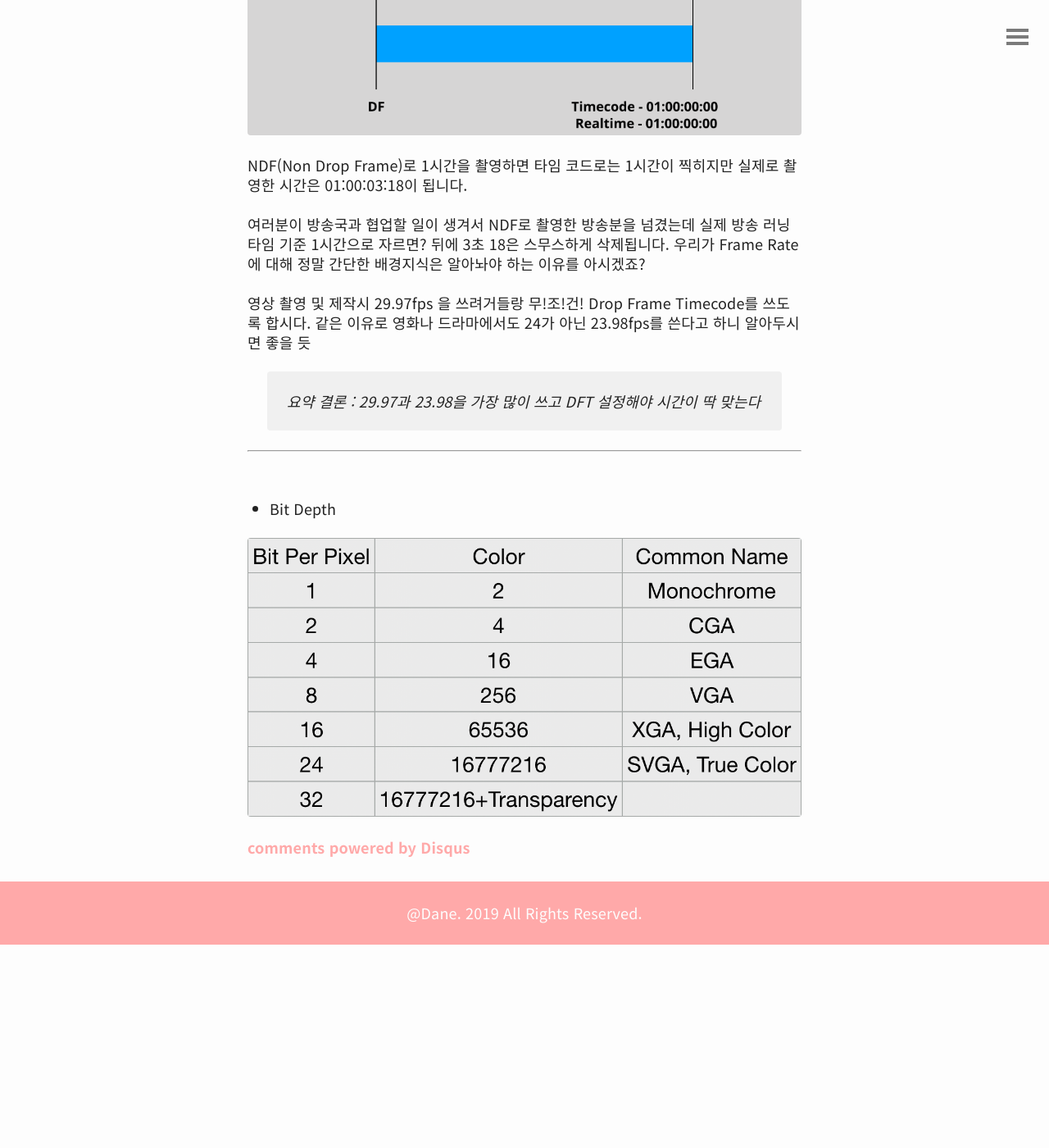
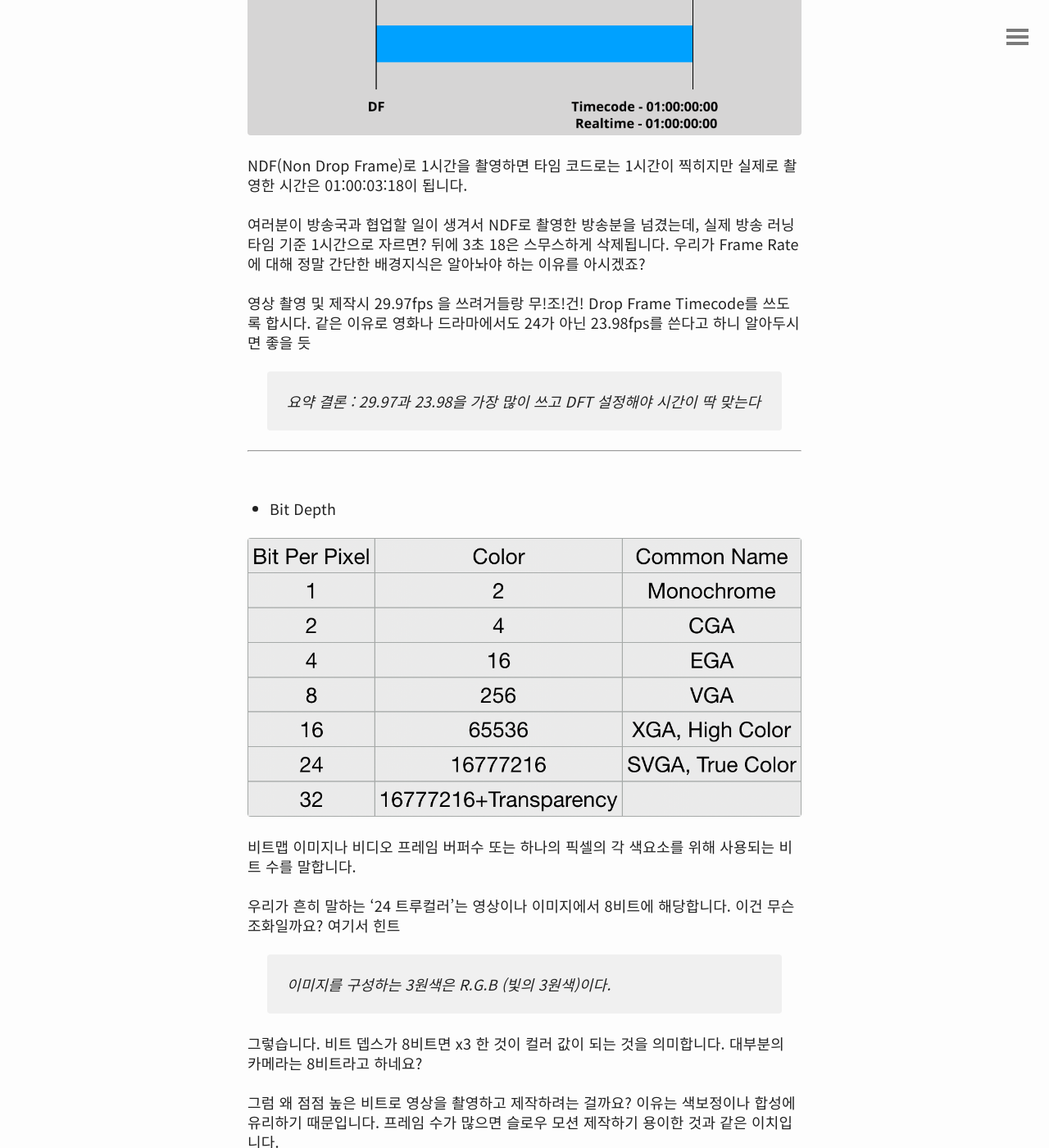
Before and after one commit to Dane10st/danelog, a Jekyll site: the page built from _posts/2019-12-18-videoformat2.md, in a window 1280 px wide and 1400 px high, scrolled down 2561 px. Shown: the whole window at 82% size. Built offline with Jekyll 4.4.1, drawn with Linux system fonts in a browser that asks for light colours; comment, search, counter and statistics services are not loaded; before the commit the page ends 3713 px from its top, so only the background shows below that; some of the changed text lies outside the part shown.

Commit message:
12/27 commit
메일침프 블로그 연결입니다

```diff
--- a/_includes/head.html
+++ b/_includes/head.html
@@ -104,4 +104,6 @@
 
 	<meta name="naver-site-verification" content="d726f120f31bb189f5a7f2b9f4240886a814078b"/>
 
+	<script id="mcjs">!function(c,h,i,m,p){m=c.createElement(h),p=c.getElementsByTagName(h)[0],m.async=1,m.src=i,p.parentNode.insertBefore(m,p)}(document,"script","https://chimpstatic.com/mcjs-connected/js/users/820fbc3ad6826812e44d528f1/44f68accec68f372e9dba32bb.js");</script>
+
 </head>
--- a/_posts/2019-12-18-videoformat2.md
+++ b/_posts/2019-12-18-videoformat2.md
@@ -58,7 +58,7 @@
 
   NDF(Non Drop Frame)로 1시간을 촬영하면 타임 코드로는 1시간이 찍히지만 실제로 촬영한 시간은 01:00:03:18이 됩니다.
 
-  여러분이 방송국과 협업할 일이 생겨서 NDF로 촬영한 방송분을 넘겼는데 실제 방송 러닝 타임 기준 1시간으로 자르면? 뒤에 3초 18은 스무스하게 삭제됩니다. 우리가 Frame Rate에 대해 정말 간단한 배경지식은 알아놔야 하는 이유를 아시겠죠?
+  여러분이 방송국과 협업할 일이 생겨서 NDF로 촬영한 방송분을 넘겼는데, 실제 방송 러닝 타임 기준 1시간으로 자르면? 뒤에 3초 18은 스무스하게 삭제됩니다. 우리가 Frame Rate에 대해 정말 간단한 배경지식은 알아놔야 하는 이유를 아시겠죠?
 
   영상 촬영 및 제작시 29.97fps 을 쓰려거들랑 무!조!건! Drop Frame Timecode를 쓰도록 합시다. 같은 이유로 영화나 드라마에서도 24가 아닌 23.98fps를 쓴다고 하니 알아두시면 좋을 듯
 
@@ -71,3 +71,19 @@
 * Bit Depth
 
 ![Bit Depth](../img/post/03/post03-4.png)
+
+ 비트맵 이미지나 비디오 프레임 버퍼수 또는 하나의 픽셀의 각 색요소를 위해 사용되는 비트 수를 말합니다.
+
+  우리가 흔히 말하는 '24 트루컬러'는 영상이나 이미지에서 8비트에 해당합니다. 이건 무슨 조화일까요? 여기서 힌트
+
+> 이미지를 구성하는 3원색은 R.G.B (빛의 3원색)이다.
+
+  그렇습니다. 비트 뎁스가 8비트면 x3 한 것이 컬러 값이 되는 것을 의미합니다. 대부분의 카메라는 8비트라고 하네요?
+
+  그럼 왜 점점 높은 비트로 영상을 촬영하고 제작하려는 걸까요? 이유는 색보정이나 합성에 유리하기 때문입니다. 프레임 수가 많으면 슬로우 모션 제작하기 용이한 것과 같은 이치입니다.
+
+> 고품질 = 후보정 용이
+
+  컬러 그레이딩 하지 않을 거면 굳이 10비트가 필요하지 않으니 참고하시기 바랍니다.
+
+  Codec 부터는 다음 포스트에..
```
Also changed, not shown: 2 other files.
